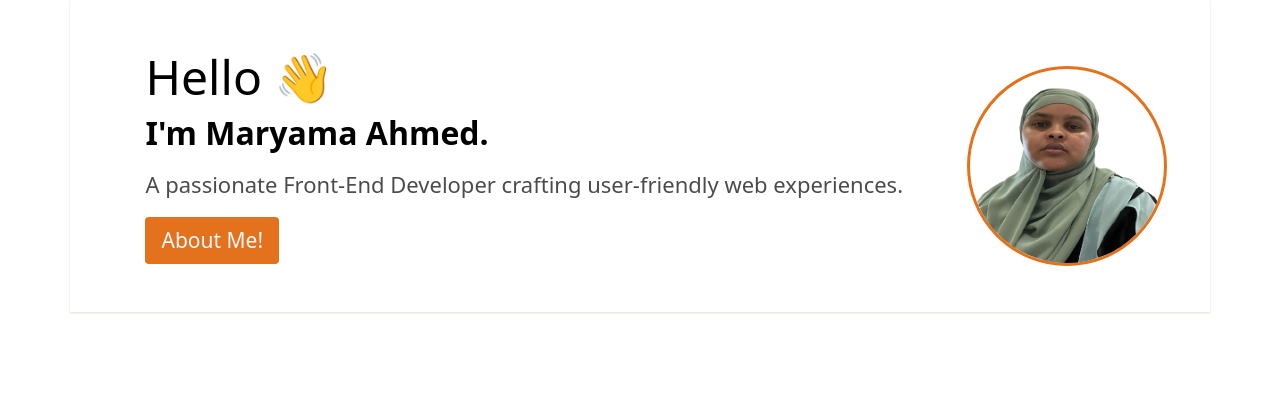
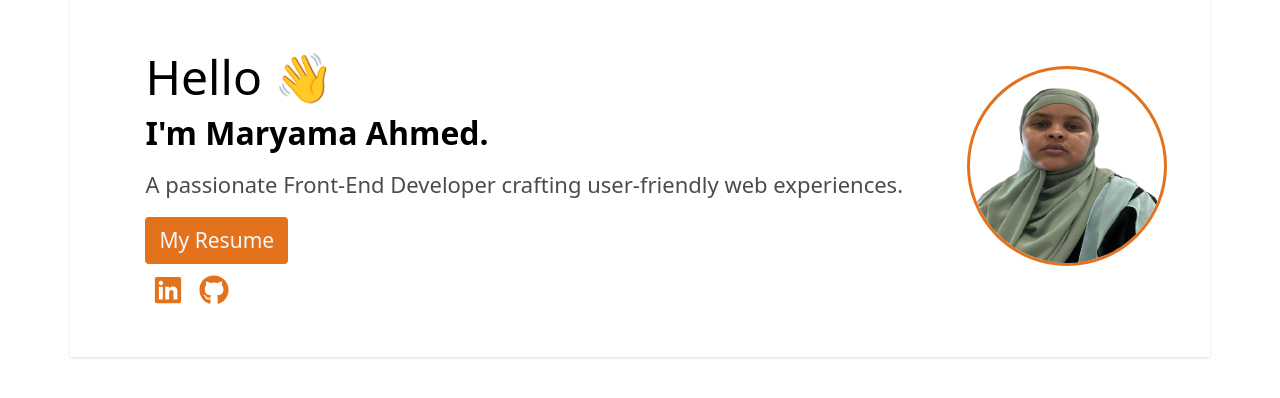
Before and after one commit to ZaamiAhmed/MaryamAhmed, a React (Create React App) app in the folder my-portfolio/: page / in a window 1280 px wide. Shown: the top 398 px of the page. Built offline with nearby package versions, Linux system fonts and the light colour scheme.

Commit message:
added social icons

```diff
--- a/my-portfolio/package.json
+++ b/my-portfolio/package.json
@@ -12,6 +12,7 @@
     "react": "^19.1.0",
     "react-bootstrap": "^2.10.10",
     "react-dom": "^19.1.0",
+    "react-icons": "^5.5.0",
     "react-scripts": "5.0.1",
     "web-vitals": "^2.1.4"
   },
--- a/my-portfolio/src/components/Intro.css
+++ b/my-portfolio/src/components/Intro.css
@@ -43,7 +43,7 @@ section{
 
 }
 .intro button{
-    padding: 8px 16px;
+    padding: 8px 14px;
     font-size: 21px;
     background-color:#e4721c;
     border: none;
@@ -61,3 +61,13 @@ section{
     margin-top: 50px;
 
 }
+
+.social-icons{
+
+}
+.social-icons a{
+    color: #e4721c;
+    font-size: 30px;
+    padding: 8px;
+
+}
--- a/my-portfolio/src/components/Intro.jsx
+++ b/my-portfolio/src/components/Intro.jsx
@@ -1,5 +1,8 @@
 import './Intro.css';
 import image from '../images/mary.png';
+import { FaLinkedin, FaGithub } from "react-icons/fa";
+
+
 import { motion } from "framer-motion";
 export default function Intro() {
     return (
@@ -19,7 +22,30 @@ export default function Intro() {
             A passionate Front-End Developer crafting user-friendly web
             experiences.
           </p>
-          <button>About Me!</button>
+          <a
+            href="https://drive.google.com/file/d/1eyFfqm5RiuosaVNVIA-qtJxCIP-wKmBJ/view?usp=sharing"
+            download
+            target="_blank"
+            rel="noopener noreferrer"
+          >
+            <button>My Resume</button>
+          </a>
+          <div className="social-icons">
+            <a
+              href="https://www.linkedin.com/in/milga-ahmed/"
+              target="_blank"
+              rel="noreferrer"
+            >
+              <FaLinkedin />
+            </a>
+            <a
+              href="https://github.com/ZaamiAhmed?tab=repositories"
+              target="_blank"
+              rel="noreferrer"
+            >
+              <FaGithub />
+            </a>
+          </div>
         </div>
         <div className="me">
           <motion.img
```
Also changed, not shown: 1 other file (tests, documents, lock files or other folders).
